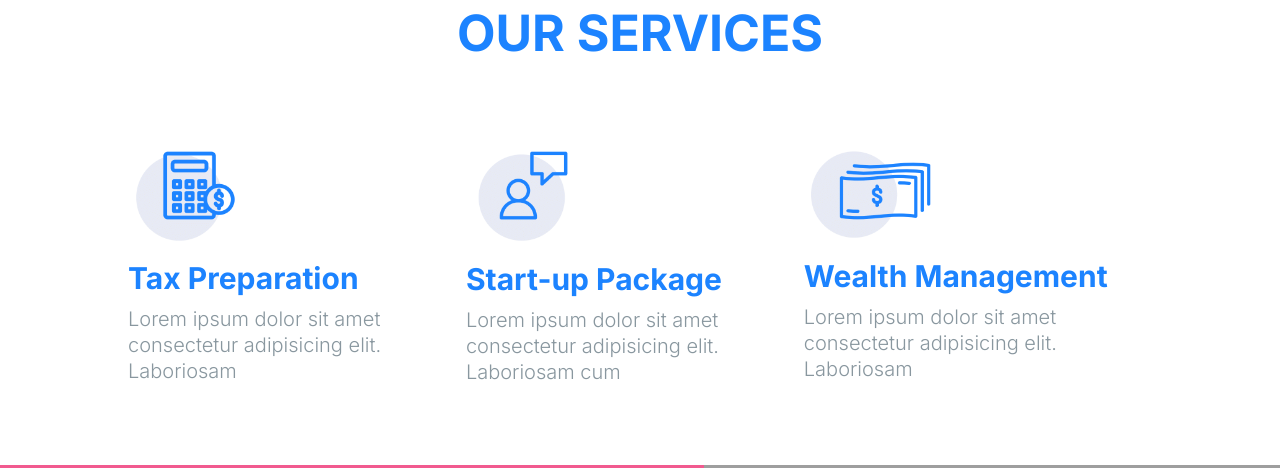
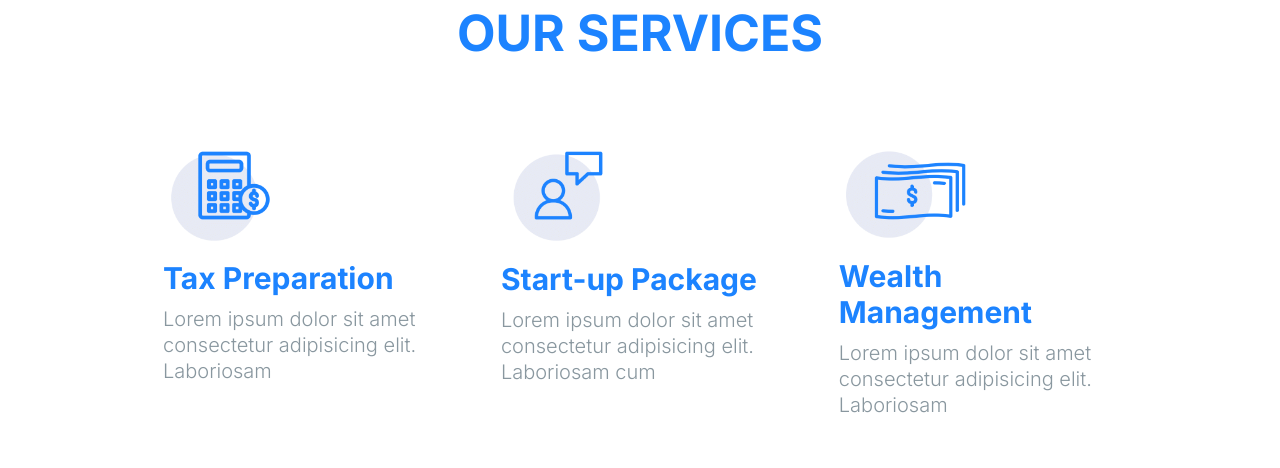
Before and after one commit to Arpit2298/D2G_Template, a plain HTML site: page index.html in a window 1280 px wide. Shown: the part 3632-4100 px from the top of the page. Drawn offline with Linux system fonts and the light colour scheme; grey boxes are pictures that could not be loaded.

Commit message:
services our part

```diff
--- a/D2G.css
+++ b/D2G.css
@@ -289,7 +289,11 @@
 .sub_box {
     width: 33%;
     position: relative;
-    /* margin: 0 15px; */
+}
+
+.margin0 {
+    padding: 0 0 0 35px;
+    box-sizing: border-box;
 }
 
 .Our_Services h4 {
@@ -650,6 +654,9 @@
         margin: 20px 0;
         text-align: center;
     }
+    .margin0 {
+        padding: 0;
+    }
     /* .....................................upcoming Events.............................................. */
     .Up_events {
         height: 150vh;
--- a/index.html
+++ b/index.html
@@ -137,19 +137,19 @@
     <section class="Our_Services">
         <h3>OUR SERVICES</h3>
 
-        <div class="sub_box">
+        <div class="sub_box margin0">
             <img src="image/screenshot-www.dropbox.com-2021.06.03-11_30_02.png" alt="">
 
             <h4>Tax Preparation</h4>
             <p>Lorem ipsum dolor sit amet consectetur adipisicing elit. Laboriosam </p>
         </div>
-        <div class="sub_box ">
+        <div class="sub_box margin0">
             <img src="image/screenshot-www.dropbox.com-2021.06.03-11_28_50.png" alt="">
 
             <h4>Start-up Package</h4>
             <p>Lorem ipsum dolor sit amet consectetur adipisicing elit. Laboriosam cum</p>
         </div>
-        <div class="sub_box">
+        <div class="sub_box margin0">
             <img src="image/money.png" alt="">
 
             <h4>Wealth Management</h4>
```
